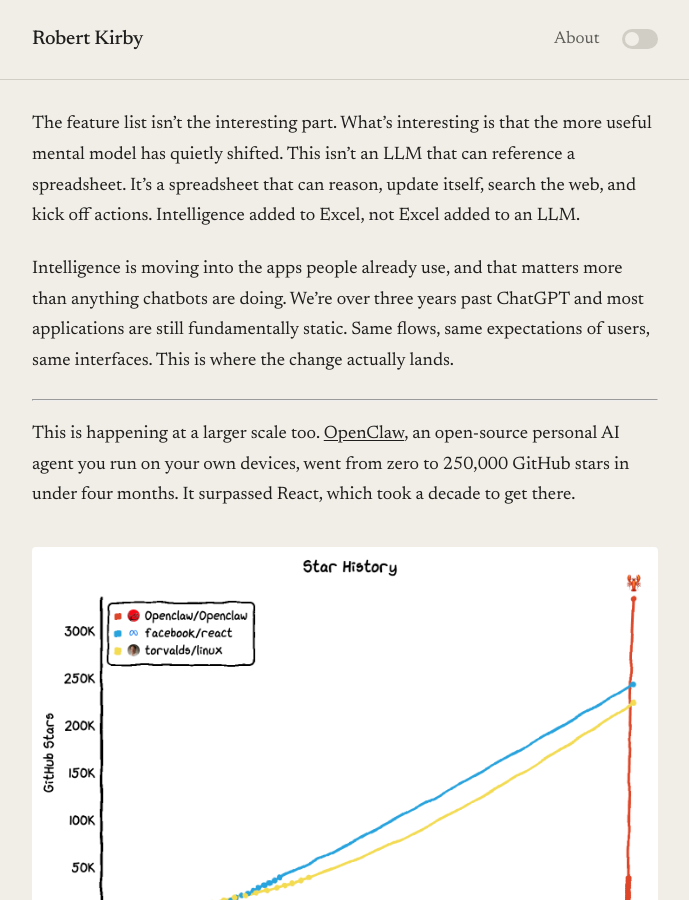
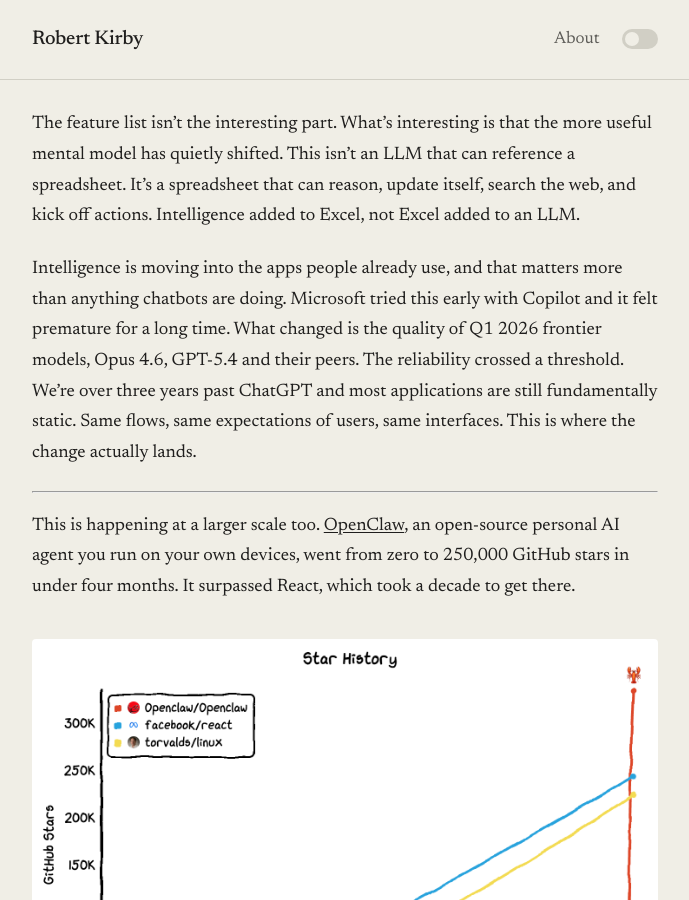
Before and after one commit to rob137/rob137.github.io, a Jekyll site: the page built from _posts/2026-03-25-the-talking-sheet.md, in a window 1280 px wide and 900 px high, scrolled down 665 px. Shown: the whole window, without its empty margins (295-984 px from the left). Built offline with Jekyll 4.4.1, drawn with Linux system fonts in a browser that asks for light colours.

Commit message:
Add MS Copilot hat tip, frontier model quality as key change
Co-Authored-By: Claude Opus 4.6 (1M context) <noreply@anthropic.com>

```diff
--- a/_posts/2026-03-25-the-talking-sheet.md
+++ b/_posts/2026-03-25-the-talking-sheet.md
@@ -12,7 +12,7 @@ I'm a software engineer. My days run on something close to Paul Graham's [maker'
 
 The feature list isn't the interesting part. What's interesting is that the more useful mental model has quietly shifted. This isn't an LLM that can reference a spreadsheet. It's a spreadsheet that can reason, update itself, search the web, and kick off actions. Intelligence added to Excel, not Excel added to an LLM.
 
-Intelligence is moving into the apps people already use, and that matters more than anything chatbots are doing. We're over three years past ChatGPT and most applications are still fundamentally static. Same flows, same expectations of users, same interfaces. This is where the change actually lands.
+Intelligence is moving into the apps people already use, and that matters more than anything chatbots are doing. Microsoft tried this early with Copilot and it felt premature for a long time. What changed is the quality of Q1 2026 frontier models, Opus 4.6, GPT-5.4 and their peers. The reliability crossed a threshold. We're over three years past ChatGPT and most applications are still fundamentally static. Same flows, same expectations of users, same interfaces. This is where the change actually lands.
 
 ---
 
```
